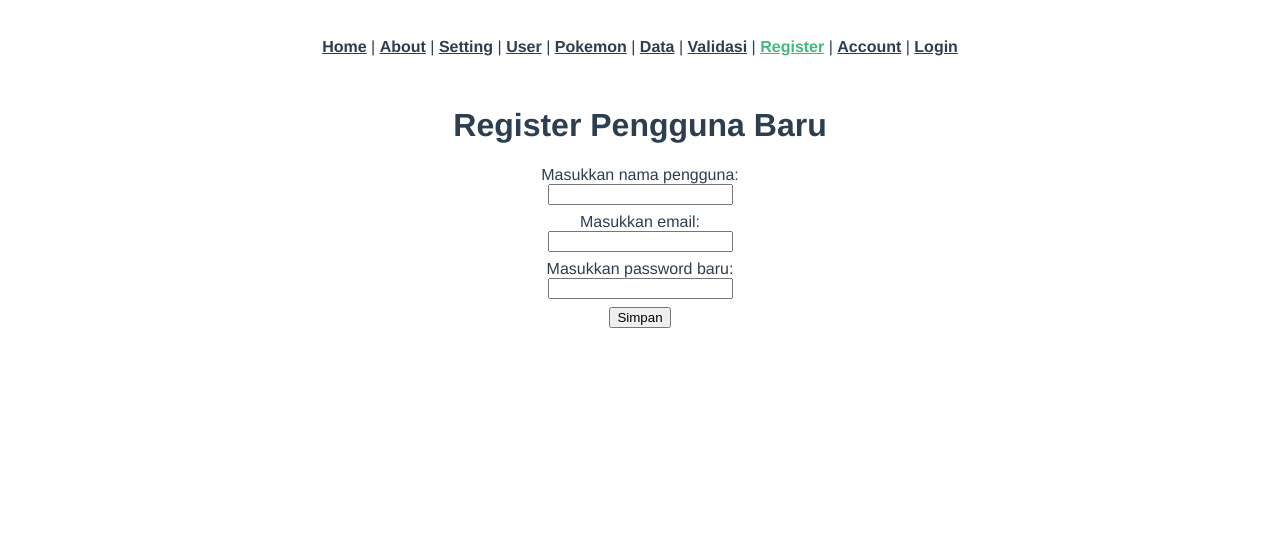
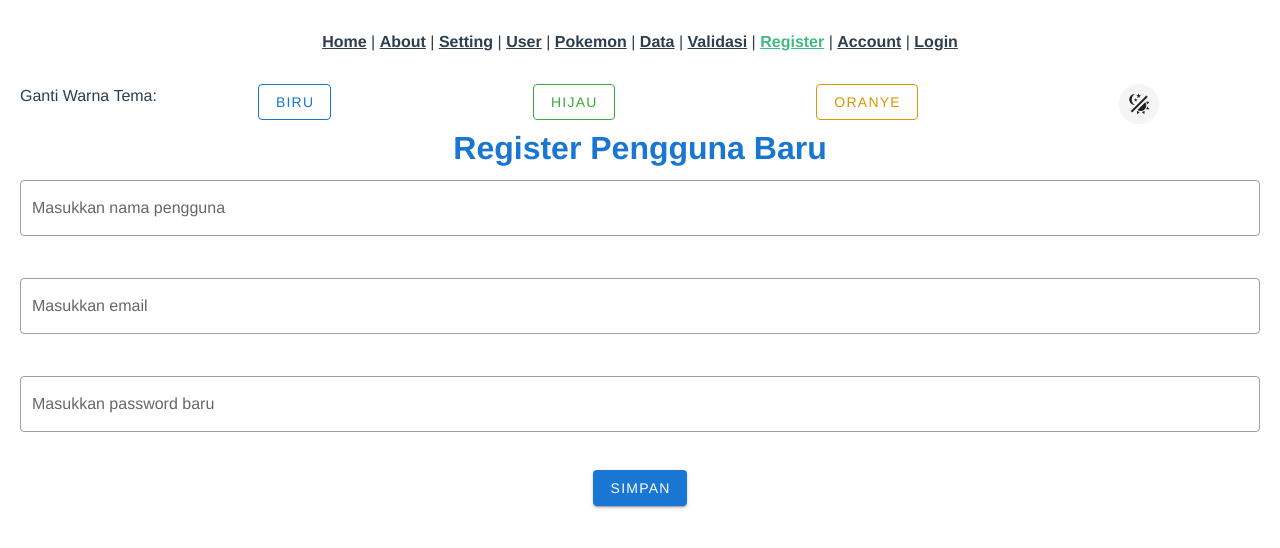
Before and after one commit to trastanechora/frontend-vue, a Vue app: page /register in a window 1280 px wide. Shown: the top 548 px of the page. Built offline with nearby package versions, Linux system fonts and the light colour scheme.

Commit message:
Add auth page

```diff
--- a/package.json
+++ b/package.json
@@ -12,6 +12,7 @@
     "core-js": "^3.6.5",
     "vue": "^2.6.11",
     "vue-router": "^3.2.0",
+    "vuetify": "^2.6.2",
     "vuex": "^3.4.0",
     "vuex-persistedstate": "^4.1.0"
   },
--- a/public/index.html
+++ b/public/index.html
@@ -1,15 +1,26 @@
 <!DOCTYPE html>
-<html lang="">
+<html lang="en">
   <head>
-    <meta charset="utf-8">
-    <meta http-equiv="X-UA-Compatible" content="IE=edge">
-    <meta name="viewport" content="width=device-width,initial-scale=1.0">
-    <link rel="icon" href="<%= BASE_URL %>favicon.ico">
+    <meta charset="utf-8" />
+    <meta http-equiv="X-UA-Compatible" content="IE=edge" />
+    <meta name="viewport" content="width=device-width,initial-scale=1.0" />
+    <link rel="icon" href="<%= BASE_URL %>favicon.ico" />
     <title><%= htmlWebpackPlugin.options.title %></title>
+    <link
+    href=’https://fonts.googleapis.com/css?family=Roboto:300,400,500,700|Material+Icons'
+    rel=”stylesheet” />
+    <link
+      href="https://cdn.jsdelivr.net/npm/@mdi/font@6.x/css/materialdesignicons.min.css"
+      rel="stylesheet"
+    />
   </head>
   <body>
     <noscript>
-      <strong>We're sorry but <%= htmlWebpackPlugin.options.title %> doesn't work properly without JavaScript enabled. Please enable it to continue.</strong>
+      <strong
+        >We're sorry but <%= htmlWebpackPlugin.options.title %> doesn't work
+        properly without JavaScript enabled. Please enable it to
+        continue.</strong
+      >
     </noscript>
     <div id="app"></div>
     <!-- built files will be auto injected -->
--- a/src/App.vue
+++ b/src/App.vue
@@ -1,7 +1,7 @@
 <template>
-  <div id="app">
+  <v-app id="app">
     <router-view />
-  </div>
+  </v-app>
 </template>
 
 <script>
@@ -17,6 +17,7 @@ export default {
   -moz-osx-font-smoothing: grayscale;
   text-align: center;
   color: #2c3e50;
+  padding: 0 20px;
 }
 
 #nav {
--- a/src/layout/DefaultLayout.vue
+++ b/src/layout/DefaultLayout.vue
@@ -13,6 +13,30 @@
       <router-link v-if="!isLogin" to="/login">Login</router-link>
       <a v-else @click="doLogout">Logout</a>
     </div>
+    <v-layout>
+      <p>Ganti Warna Tema:</p>
+      <v-flex>
+        <v-btn color="#1976D2" outlined @click="changeTheme('#1976D2')"
+          >Biru</v-btn
+        >
+      </v-flex>
+      <v-flex>
+        <v-btn color="#39ac37" outlined @click="changeTheme('#39ac37')"
+          >Hijau</v-btn
+        >
+      </v-flex>
+      <v-flex>
+        <v-btn color="#db9600" outlined @click="changeTheme('#db9600')"
+          >Oranye</v-btn
+        >
+      </v-flex>
+      <v-flex>
+        <v-btn depressed small fab @click="switchTheme">
+          <v-icon>mdi-theme-light-dark</v-icon>
+        </v-btn>
+      </v-flex>
+    </v-layout>
+
     <router-view />
   </div>
 </template>
@@ -25,6 +49,23 @@ export default {
       this.$store.dispatch("auth/logout");
       this.$router.push("/login");
     },
+    changeTheme(color) {
+      if (this.$vuetify.theme.dark) {
+        this.$vuetify.theme.themes.dark.primary = color;
+      } else {
+        this.$vuetify.theme.themes.light.primary = color;
+      }
+    },
+    switchTheme() {
+      if (this.$vuetify.theme.dark) {
+        this.$vuetify.theme.themes.light.primary =
+          this.$vuetify.theme.themes.dark.primary;
+      } else {
+        this.$vuetify.theme.themes.dark.primary =
+          this.$vuetify.theme.themes.light.primary;
+      }
+      this.$vuetify.theme.dark = !this.$vuetify.theme.dark;
+    },
   },
   computed: {
     isLogin() {
--- a/src/main.js
+++ b/src/main.js
@@ -2,11 +2,31 @@ import Vue from "vue";
 import App from "./App.vue";
 import router from "./router";
 import store from "./store";
+import Vuetify from "vuetify";
+import "vuetify/dist/vuetify.min.css";
 
 Vue.config.productionTip = false;
+Vue.use(Vuetify);
+
+const vuetify = new Vuetify({
+  theme: {
+    themes: {
+      light: {
+        primary: "#1976D2",
+        secondary: "#424242",
+        accent: "#82B1FF",
+        error: "#FF5252",
+        info: "#2196F3",
+        success: "#4CAF50",
+        warning: "#FFC107",
+      },
+    },
+  },
+});
 
 new Vue({
   router,
   store,
+  vuetify,
   render: (h) => h(App),
 }).$mount("#app");
--- a/src/views/Pokemon.vue
+++ b/src/views/Pokemon.vue
@@ -1,13 +1,27 @@
 <template>
-  <div class="home">
-    <h1>List Pokemon:</h1>
-    <ul id="example-1">
-      <li v-for="pokemon in listPokemon" :key="pokemon.name">
-        {{ pokemon.name }}
-      </li>
-    </ul>
+  <div class="pokemon">
+    <h1 class="primary--text">List Pokemon:</h1>
+    <v-layout wrap>
+      <v-flex
+        v-for="pokemon in listPokemon"
+        :key="pokemon.name"
+        class="pa-2"
+        xs12
+        sm6
+        md4
+        lg2
+      >
+        <v-card
+          color="primary"
+          class="d-flex align-center justify-center"
+          dark
+          height="200"
+          >{{ pokemon.name }}</v-card
+        >
+      </v-flex>
+    </v-layout>
     <p>{{ infoPokemon }}</p>
-    <button @click="fetchMorePokemon">Muat Lebih banyak</button>
+    <v-btn class="primary" @click="fetchMorePokemon">Muat Lebih banyak</v-btn>
   </div>
 </template>
 
@@ -35,9 +49,3 @@ export default {
   },
 };
 </script>
-
-<style scoped>
-ul {
-  text-align: left;
-}
-</style>
--- a/src/views/Register.vue
+++ b/src/views/Register.vue
@@ -1,22 +1,36 @@
 <template>
   <div class="register">
-    <h1>Register Pengguna Baru</h1>
-    <div>
-      <div class="input-field">
-        <label for="username">Masukkan nama pengguna: </label><br />
-        <input id="username" type="text" v-model="usernameInput" />
-      </div>
-      <div class="input-field">
-        <label for="email">Masukkan email: </label><br />
-        <input id="email" type="email" v-model="emailInput" />
-      </div>
-      <div class="input-field">
-        <label for="password-input">Masukkan password baru: </label><br />
-        <input id="password-input" type="password" v-model="passwordInput" />
-      </div>
+    <h1 class="primary--text">Register Pengguna Baru</h1>
+    <v-col>
+      <v-row class="input-field">
+        <v-text-field
+          id="username"
+          label="Masukkan nama pengguna"
+          outlined
+          v-model="usernameInput"
+          autocomplete="off"
+        ></v-text-field>
+      </v-row>
+      <v-row class="input-field">
+        <v-text-field
+          id="email"
+          label="Masukkan email"
+          outlined
+          v-model="emailInput"
+          autocomplete="off"
+        ></v-text-field>
+      </v-row>
+      <v-row class="input-field">
+        <v-text-field
+          id="password"
+          label="Masukkan password baru"
+          outlined
+          v-model="passwordInput"
+        ></v-text-field>
+      </v-row>
       <p v-if="errorText" class="error-text">{{ errorText }}</p>
-      <button @click="doRegister">Simpan</button>
-    </div>
+      <v-btn color="primary" @click="doRegister">Simpan</v-btn>
+    </v-col>
   </div>
 </template>
 
@@ -94,7 +108,8 @@ export default {
 .error-text {
   color: red;
 }
-.input-field {
+.input-field,
+h1 {
   margin-bottom: 8px;
 }
 </style>
```
Also changed, not shown: 1 other file (tests, documents, lock files or other folders).
